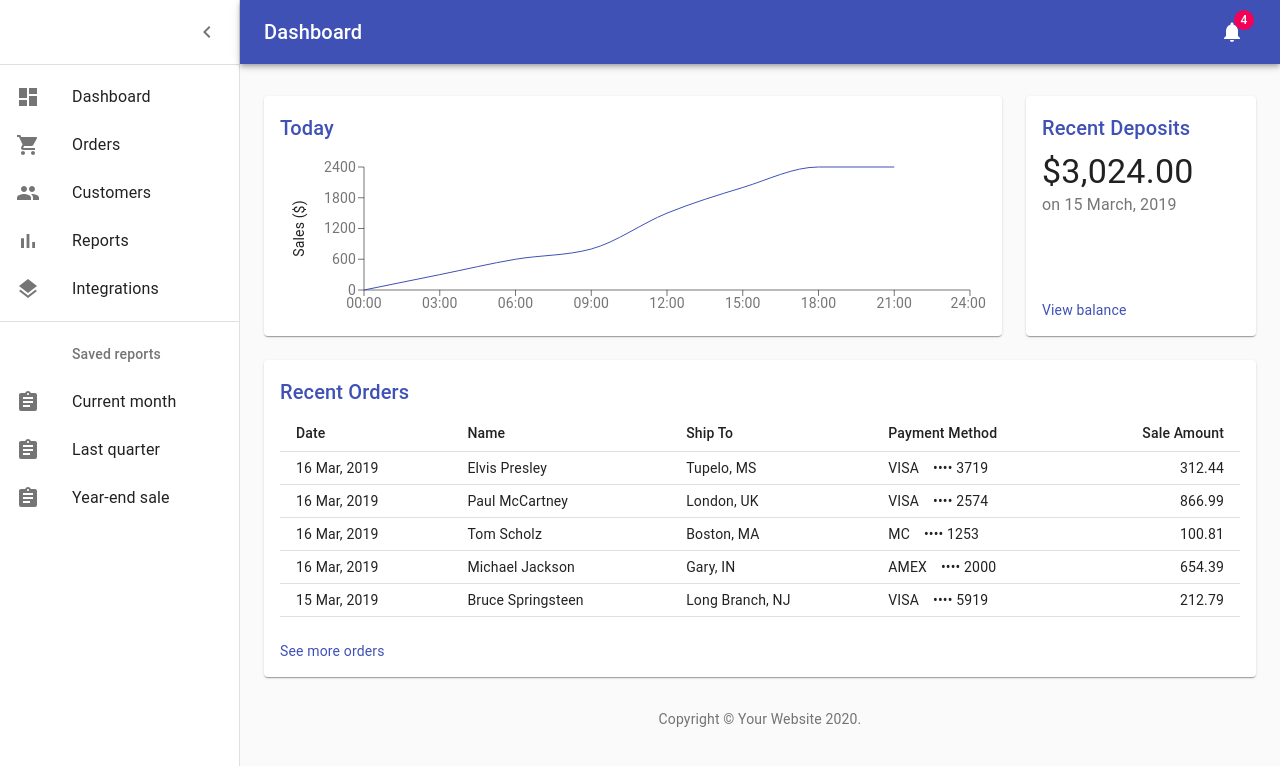
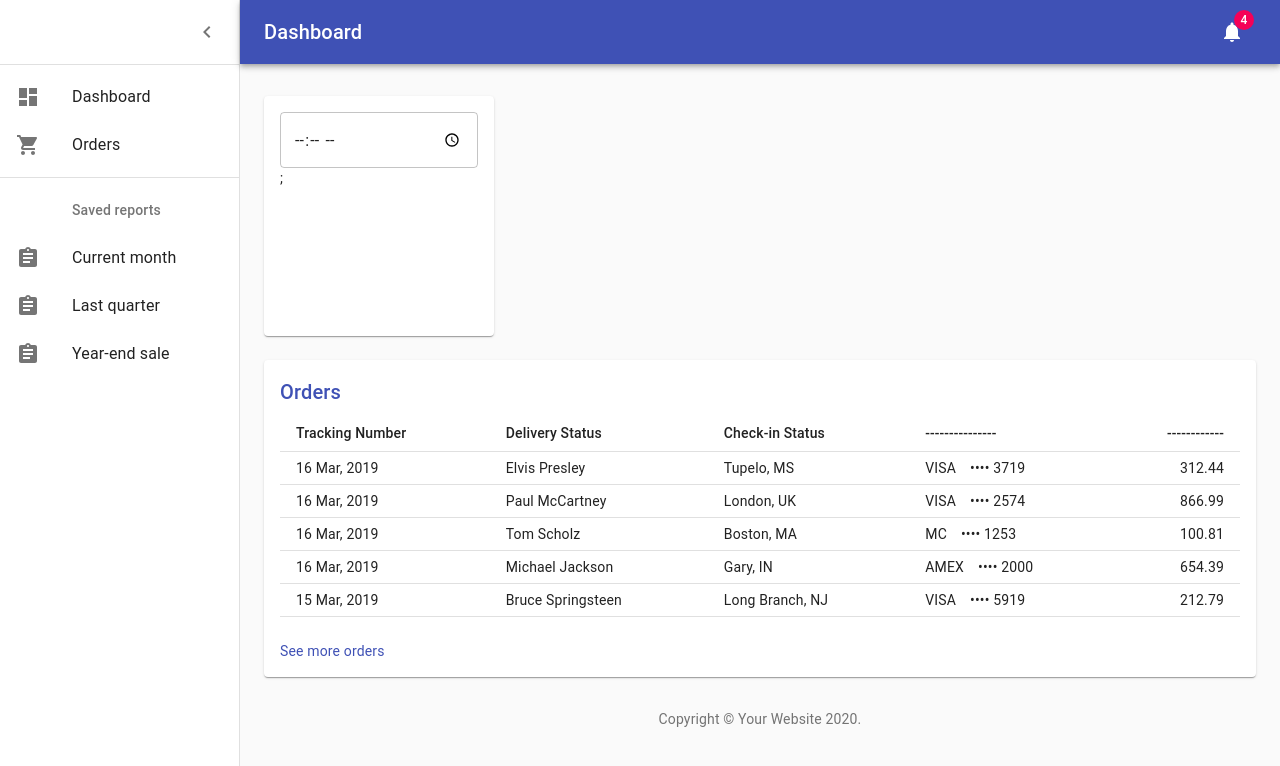
Before and after one commit to CodeLabs20/package-support, a React (Create React App) app in the folder client/: page / in a window 1280 px wide. Shown: the top 766 px of the page. Built offline with nearby package versions, Linux system fonts and the light colour scheme.

Commit message:
changing dashboard

```diff
--- a/client/src/App.js
+++ b/client/src/App.js
@@ -19,9 +19,14 @@ import MenuIcon from '@material-ui/icons/Menu';
 import ChevronLeftIcon from '@material-ui/icons/ChevronLeft';
 import NotificationsIcon from '@material-ui/icons/Notifications';
 import { mainListItems, secondaryListItems } from './listItems';
-import Chart from './Chart';
 import Deposits from './Deposits';
 import Orders from './Orders';
+import TextField from '@material-ui/core/TextField';
+import OutlinedInput from '@material-ui/core/OutlinedInput';
+
+const inputProps = {
+  step: 300,
+};
 
 function Copyright() {
   return (
@@ -173,19 +178,13 @@ export default function Dashboard() {
         <div className={classes.appBarSpacer} />
         <Container maxWidth="lg" className={classes.container}>
           <Grid container spacing={3}>
-            {/* Chart */}
-            <Grid item xs={12} md={8} lg={9}>
+            {/* Search Bar */}
+            <Grid item xs={12} md={4} lg={3}>
               <Paper className={fixedHeightPaper}>
-                <Chart />
+                <OutlinedInput id="time" type="time" inputProps={inputProps}/>;
               </Paper>
             </Grid>
-            {/* Recent Deposits */}
-            <Grid item xs={12} md={4} lg={3}>
-              <Paper className={fixedHeightPaper}>
-                <Deposits />
-              </Paper>
-            </Grid>
-            {/* Recent Orders */}
+            {/* Orders */}
             <Grid item xs={12}>
               <Paper className={classes.paper}>
                 <Orders />
--- a/client/src/Orders.js
+++ b/client/src/Orders.js
@@ -35,15 +35,15 @@ export default function Orders() {
   const classes = useStyles();
   return (
     <React.Fragment>
-      <Title>Recent Orders</Title>
+      <Title>Orders</Title>
       <Table size="small">
         <TableHead>
           <TableRow>
-            <TableCell>Date</TableCell>
-            <TableCell>Name</TableCell>
-            <TableCell>Ship To</TableCell>
-            <TableCell>Payment Method</TableCell>
-            <TableCell align="right">Sale Amount</TableCell>
+            <TableCell>Tracking Number</TableCell>
+            <TableCell>Delivery Status</TableCell>
+            <TableCell>Check-in Status</TableCell>
+            <TableCell>---------------</TableCell>
+            <TableCell align="right">------------</TableCell>
           </TableRow>
         </TableHead>
         <TableBody>
--- a/client/src/listItems.js
+++ b/client/src/listItems.js
@@ -24,24 +24,7 @@ export const mainListItems = (
       </ListItemIcon>
       <ListItemText primary="Orders" />
     </ListItem>
-    <ListItem button>
-      <ListItemIcon>
-        <PeopleIcon />
-      </ListItemIcon>
-      <ListItemText primary="Customers" />
-    </ListItem>
-    <ListItem button>
-      <ListItemIcon>
-        <BarChartIcon />
-      </ListItemIcon>
-      <ListItemText primary="Reports" />
-    </ListItem>
-    <ListItem button>
-      <ListItemIcon>
-        <LayersIcon />
-      </ListItemIcon>
-      <ListItemText primary="Integrations" />
-    </ListItem>
+
   </div>
 );
 
```
